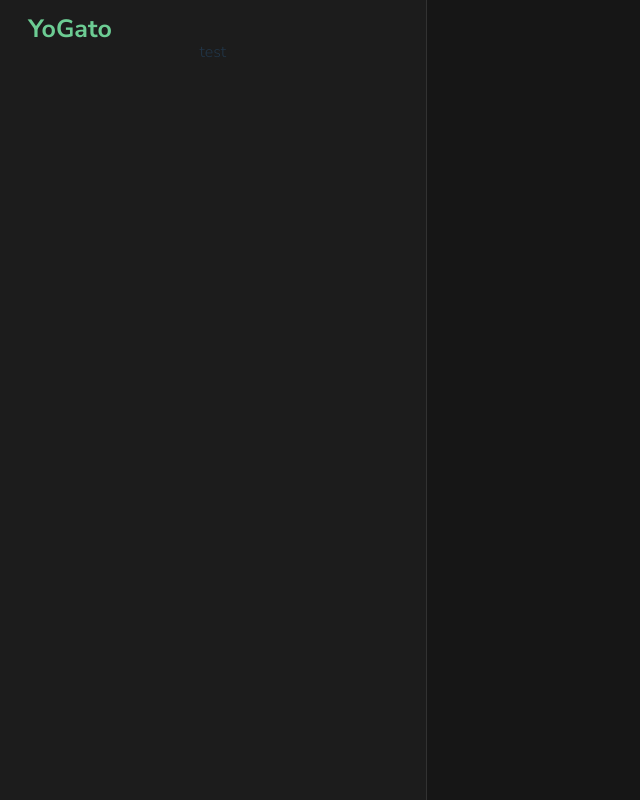
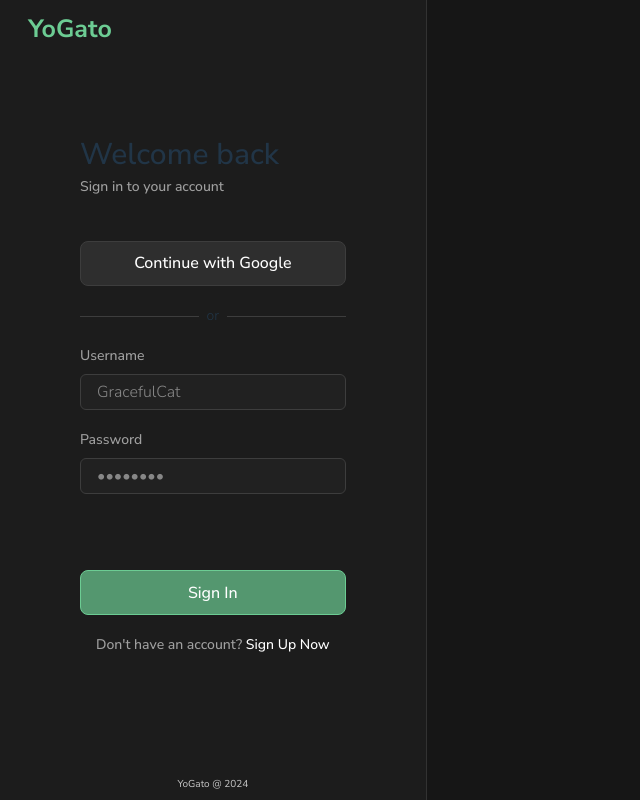
Before and after one commit to sevleo/YoGato-frontend, a React (Vite) app: page /sign-in in a window 1280 px wide. Shown: the whole page, without its empty margins (0-640 px from the left). Built offline with nearby package versions, Linux system fonts and the light colour scheme; no server answers.

Commit message:
Add styles to SignIn page

```diff
--- a/src/components/pages/SignIn.tsx
+++ b/src/components/pages/SignIn.tsx
@@ -1,4 +1,5 @@
 import { Link } from "react-router-dom";
+import { LogInForm } from "../sections/LoginPopUp";
 
 export default function SignIn() {
   return (
@@ -12,7 +13,15 @@ export default function SignIn() {
             >
               YoGato
             </Link>
-            <div>test</div>
+          </div>
+          <div className="mb-auto mt-auto">
+            <LogInForm type="page"></LogInForm>
+          </div>
+          <div className="mt-auto">
+            {" "}
+            <p className=" pb-2 pt-2 text-[10px] font-normal text-[#c9c9c9]">
+              YoGato @ 2024
+            </p>
           </div>
         </div>
         <div className="w-8/12 bg-[#161616]"></div>
--- a/src/components/sections/LoginPopUp.tsx
+++ b/src/components/sections/LoginPopUp.tsx
@@ -5,6 +5,34 @@ import Input from "../buildingBlocks/Input";
 import Button from "../buildingBlocks/Button";
 
 export default function LogInPopUp() {
+  const { authState, dispatch } = useUser();
+
+  function handleBackgroundClick() {
+    dispatch({
+      type: "CLOSE_LOGIN_MODAL",
+    });
+  }
+
+  return (
+    <>
+      <div
+        className={`fixed top-0 flex h-full w-full ${authState.showLoginPopup ? "pointer-events-auto z-[1000]" : "pointer-events-none"}`}
+      >
+        <div
+          onClick={handleBackgroundClick}
+          className={` fixed left-0 top-0  h-full w-full bg-[black] ${authState.showLoginPopup ? "pointer-events-auto z-[100] opacity-50" : "pointer-events-none z-[0] opacity-0"} transition-all`}
+        ></div>
+        <div
+          className={` m-auto mt-auto h-auto max-h-[100%] w-[450px] flex-col items-start justify-center  overflow-auto bg-[#1c1c1c]  outline outline-[1px] outline-[#2e2e2e] transition-all ${authState.showLoginPopup ? "pointer-events-auto  z-[110] opacity-[1]" : "pointer-events-none z-0 opacity-[0]"}`}
+        >
+          <LogInForm type="popup"></LogInForm>
+        </div>
+      </div>
+    </>
+  );
+}
+
+export function LogInForm({ type }) {
   const { authState, dispatch } = useUser();
   const [usernameLogin, setUsernameLogin] = useState<string>("");
   const [passwordLogin, setPasswordLogin] = useState<string>("");
@@ -37,26 +65,12 @@ export default function LogInPopUp() {
     login(event, usernameLogin, passwordLogin, dispatch, setErrorMessage);
   }
 
-  function handleBackgroundClick() {
-    dispatch({
-      type: "CLOSE_LOGIN_MODAL",
-    });
-  }
-
   return (
     <>
-      <div
-        className={`fixed top-0 flex h-full w-full ${authState.showLoginPopup ? "pointer-events-auto z-[1000]" : "pointer-events-none"}`}
-      >
-        <div
-          onClick={handleBackgroundClick}
-          className={` fixed left-0 top-0  h-full w-full bg-[black] ${authState.showLoginPopup ? "pointer-events-auto z-[100] opacity-50" : "pointer-events-none z-[0] opacity-0"} transition-all`}
-        ></div>
-        <div
-          className={` m-auto mt-auto h-auto max-h-[100%] w-[450px] flex-col items-start justify-center  overflow-auto bg-[#1c1c1c]  outline outline-[1px] outline-[#2e2e2e] transition-all ${authState.showLoginPopup ? "pointer-events-auto  z-[110] opacity-[1]" : "pointer-events-none z-0 opacity-[0]"}`}
-        >
       {popupState === "signin" ? (
         <div className="relative flex w-full flex-col gap-5 overflow-auto pb-10 pl-20 pr-20 pt-10">
+          {type === "popup" ? (
+            <>
               <div className="group absolute right-[10px] top-[10px] flex h-[24px] w-[24px] items-center justify-center rounded-[50%] hover:cursor-pointer ">
                 {" "}
                 <span
@@ -70,10 +84,13 @@ export default function LogInPopUp() {
                   close
                 </span>
               </div>
+            </>
+          ) : (
+            <></>
+          )}
+
           <div className=" mb-6">
-                <p className="mb-1 text-start text-3xl font-medium">
-                  Welcome back
-                </p>
+            <p className="mb-1 text-start text-3xl font-medium">Welcome back</p>
             <p className="text-start text-sm font-medium text-[#A0A0A0]">
               Sign in to your account
             </p>
@@ -178,9 +195,7 @@ export default function LogInPopUp() {
             </span>
           </div>
           <div className=" mb-6">
-                <p className="mb-1 text-start text-3xl font-medium">
-                  Get Started
-                </p>
+            <p className="mb-1 text-start text-3xl font-medium">Get Started</p>
             <p className="text-start text-sm font-medium text-[#A0A0A0]">
               Create an account
             </p>
@@ -270,8 +285,6 @@ export default function LogInPopUp() {
           </div>
         </div>
       )}
-        </div>
-      </div>
     </>
   );
 }
--- a/src/output.css
+++ b/src/output.css
@@ -714,6 +714,10 @@ video {
   margin-top: 50px;
 }
 
+.mb-auto {
+  margin-bottom: auto;
+}
+
 .flex {
   display: flex;
 }
@@ -873,6 +877,14 @@ video {
 
 .w-\[300px\] {
   width: 300px;
+}
+
+.w-4 {
+  width: 1rem;
+}
+
+.w-7 {
+  width: 1.75rem;
 }
 
 .min-w-\[16px\] {
@@ -997,6 +1009,10 @@ video {
   align-items: flex-start;
 }
 
+.items-end {
+  align-items: flex-end;
+}
+
 .items-center {
   align-items: center;
 }
@@ -1035,6 +1051,10 @@ video {
 
 .gap-3 {
   gap: 0.75rem;
+}
+
+.self-center {
+  align-self: center;
 }
 
 .overflow-auto {
```
Lines whose indentation alone changed are shown as unchanged.
